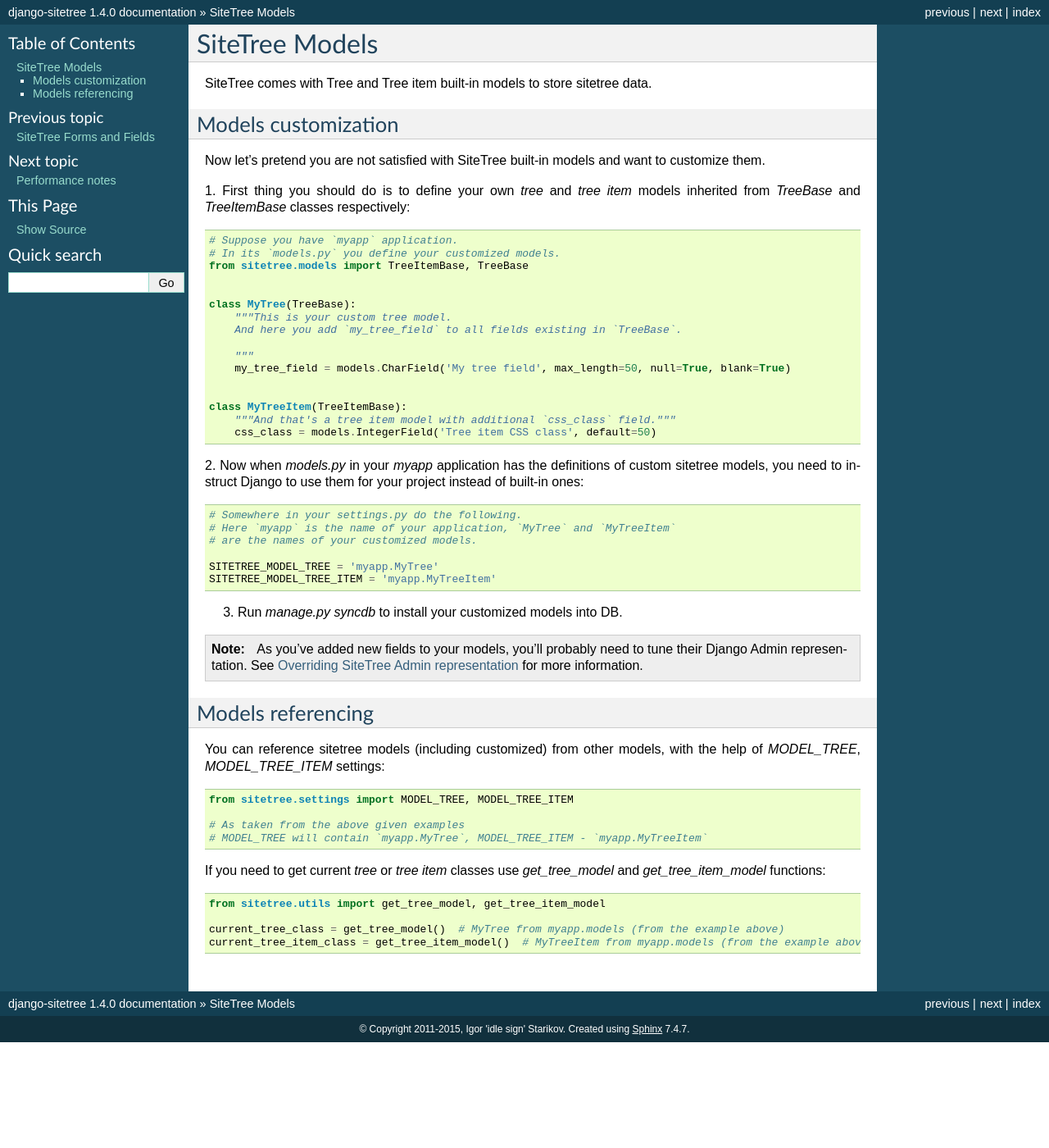
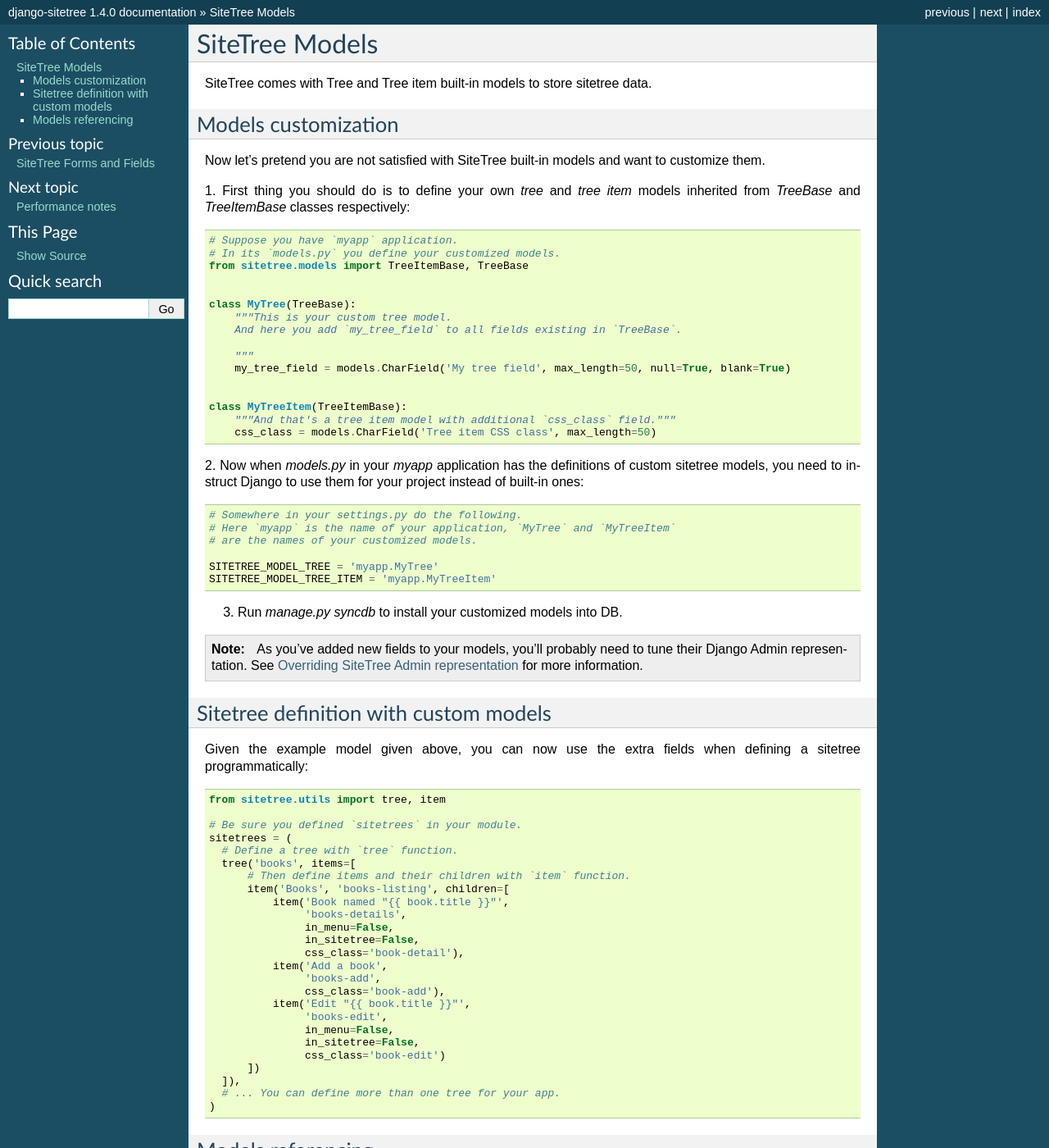
Before and after one commit to idlesign/django-sitetree, a Sphinx documentation site: the page built from docs/source/models.rst, in a window 1280 px wide and 1400 px high. Shown: the whole window at 82% size. Built offline with Sphinx 7.4.7, drawn with Linux system fonts in a browser that asks for light colours.

Commit message:
Added documentation regarding custom models and extra fields

```diff
--- a/docs/source/apps.rst
+++ b/docs/source/apps.rst
@@ -34,6 +34,11 @@
 
 
 Please see `tree` and `item` signatures for possible options.
+
+.. note::
+
+    If you added extra fields to the Tree and TreeItem models,
+    then you can specify their values when instantiating `item` see :ref:`custom-model-sitetree`
 
 
 Export sitetree to DB
--- a/docs/source/models.rst
+++ b/docs/source/models.rst
@@ -31,7 +31,7 @@
 
     class MyTreeItem(TreeItemBase):
         """And that's a tree item model with additional `css_class` field."""
-        css_class = models.IntegerField('Tree item CSS class', default=50)
+        css_class = models.CharField('Tree item CSS class', max_length=50)
 
 
 
@@ -57,7 +57,40 @@
     See :ref:`Overriding SiteTree Admin representation <admin-ext>` for more information.
 
 
+.. _custom-model-sitetree:
 
+Sitetree definition with custom models
+--------------------------------------
+
+Given the example model given above, you can now use the extra fields when defining a sitetree programmatically:
+
+.. code-block:: python
+
+    from sitetree.utils import tree, item
+
+    # Be sure you defined `sitetrees` in your module.
+    sitetrees = (
+      # Define a tree with `tree` function.
+      tree('books', items=[
+          # Then define items and their children with `item` function.
+          item('Books', 'books-listing', children=[
+              item('Book named "{{ book.title }}"',
+                   'books-details',
+                   in_menu=False,
+                   in_sitetree=False,
+                   css_class='book-detail'),
+              item('Add a book',
+                   'books-add',
+                   css_class='book-add'),
+              item('Edit "{{ book.title }}"',
+                   'books-edit',
+                   in_menu=False,
+                   in_sitetree=False,
+                   css_class='book-edit')
+          ])
+      ]),
+      # ... You can define more than one tree for your app.
+    )
 
 .. _models_referencing:
 
```
